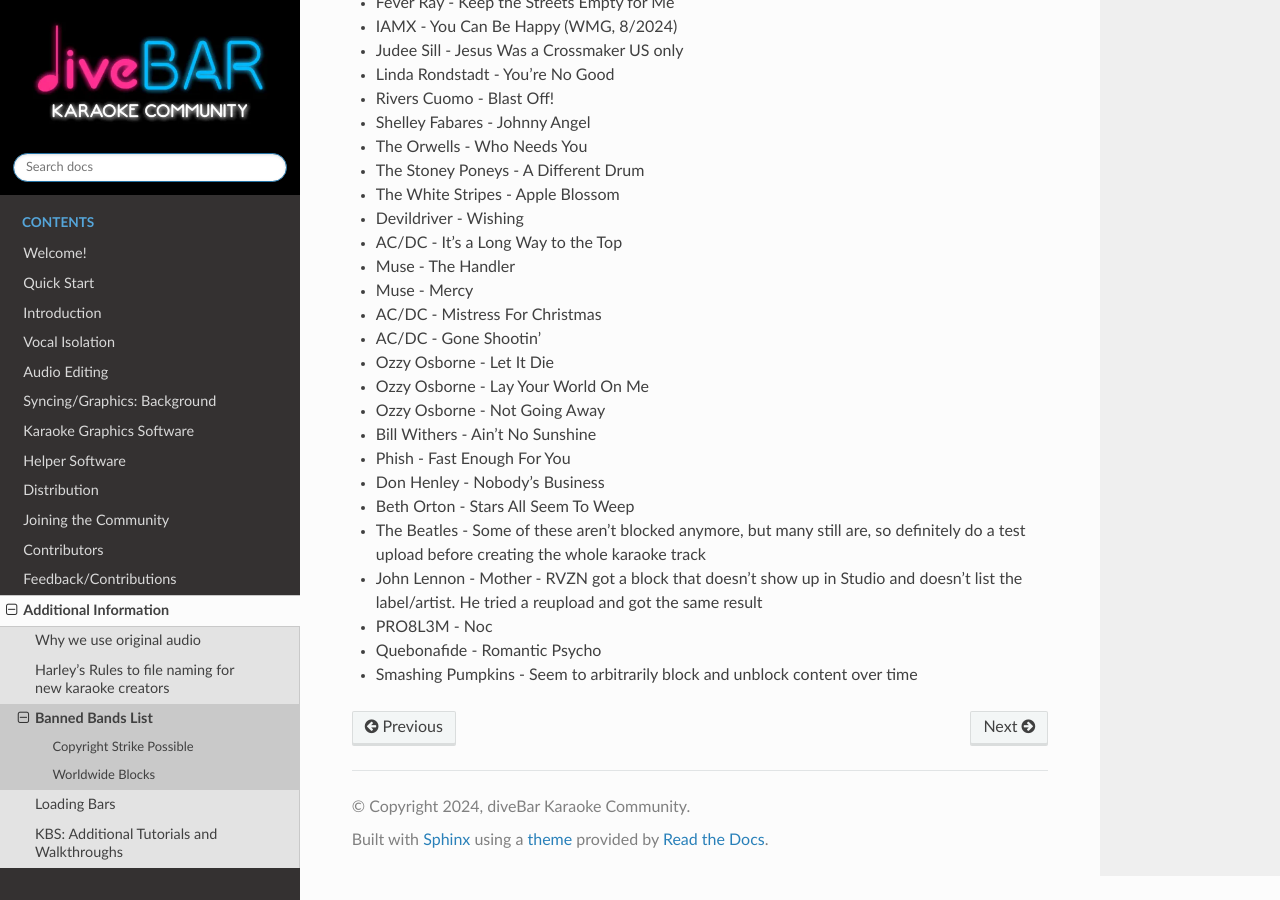
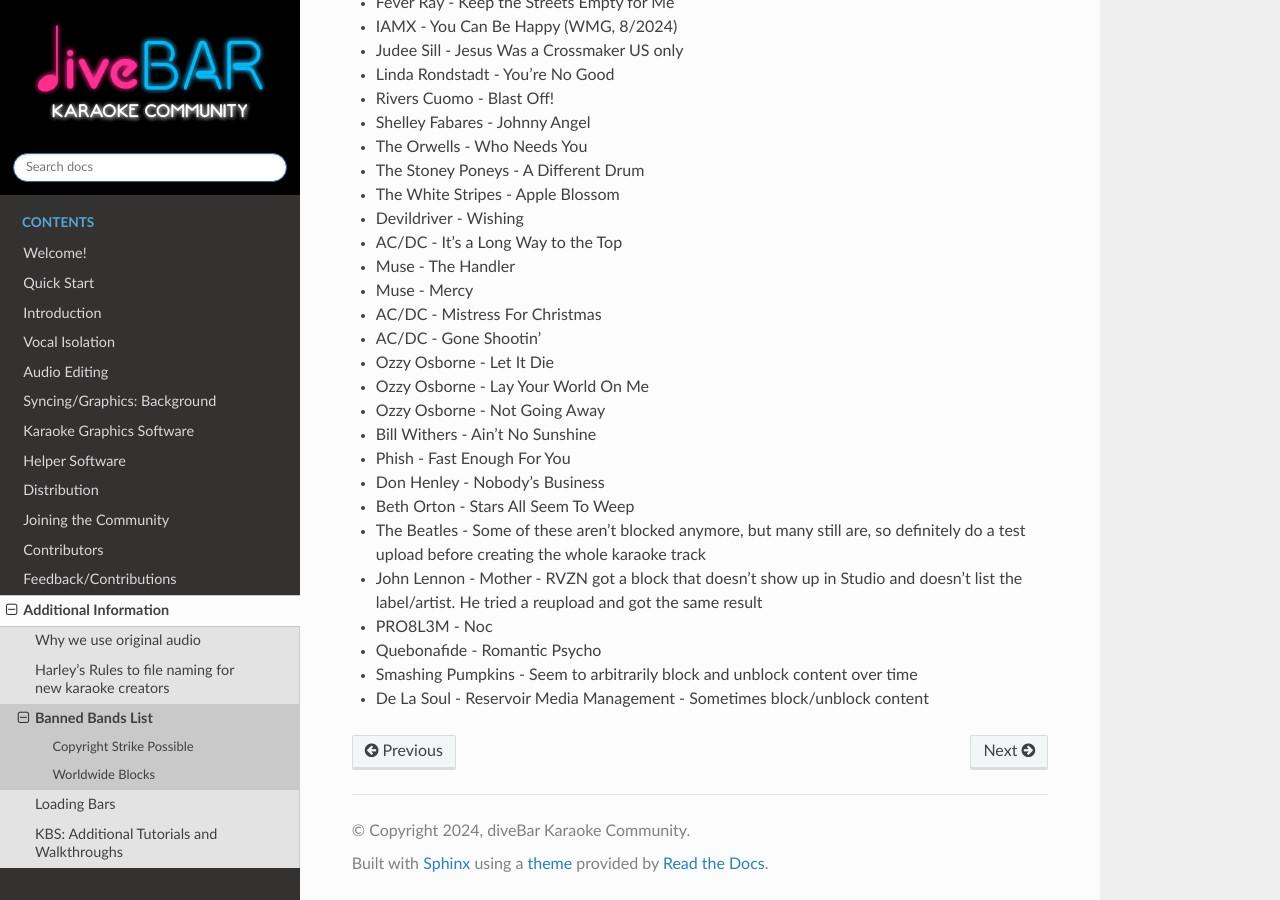
Before and after one commit to diveBarKaraoke/divebar_karaoke_creation_guide, a Sphinx documentation site: the page built from docs/banned_bands.rst, in a window 1280 px wide and 900 px high, scrolled down 1745 px. Built offline with Sphinx 7.4.7 and the Read the Docs theme 3.1.0, drawn with Linux system fonts in a browser that asks for light colours.

Commit message:
Banned Bands: Add note about De La Soul

```diff
--- a/docs/banned_bands.rst
+++ b/docs/banned_bands.rst
@@ -86,3 +86,4 @@ Worldwide Blocks
 * PRO8L3M - Noc
 * Quebonafide - Romantic Psycho
 * Smashing Pumpkins - Seem to arbitrarily block and unblock content over time
+* De La Soul - Reservoir Media Management - Sometimes block/unblock content
```
